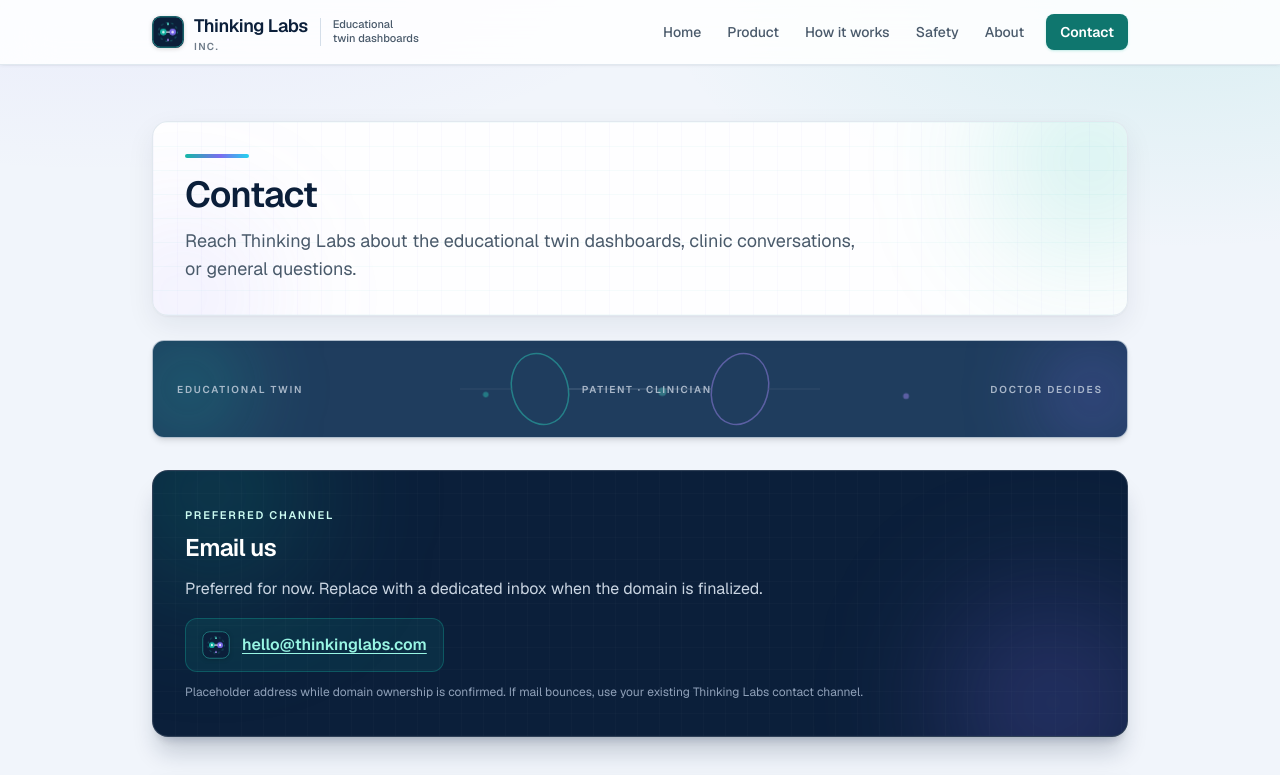
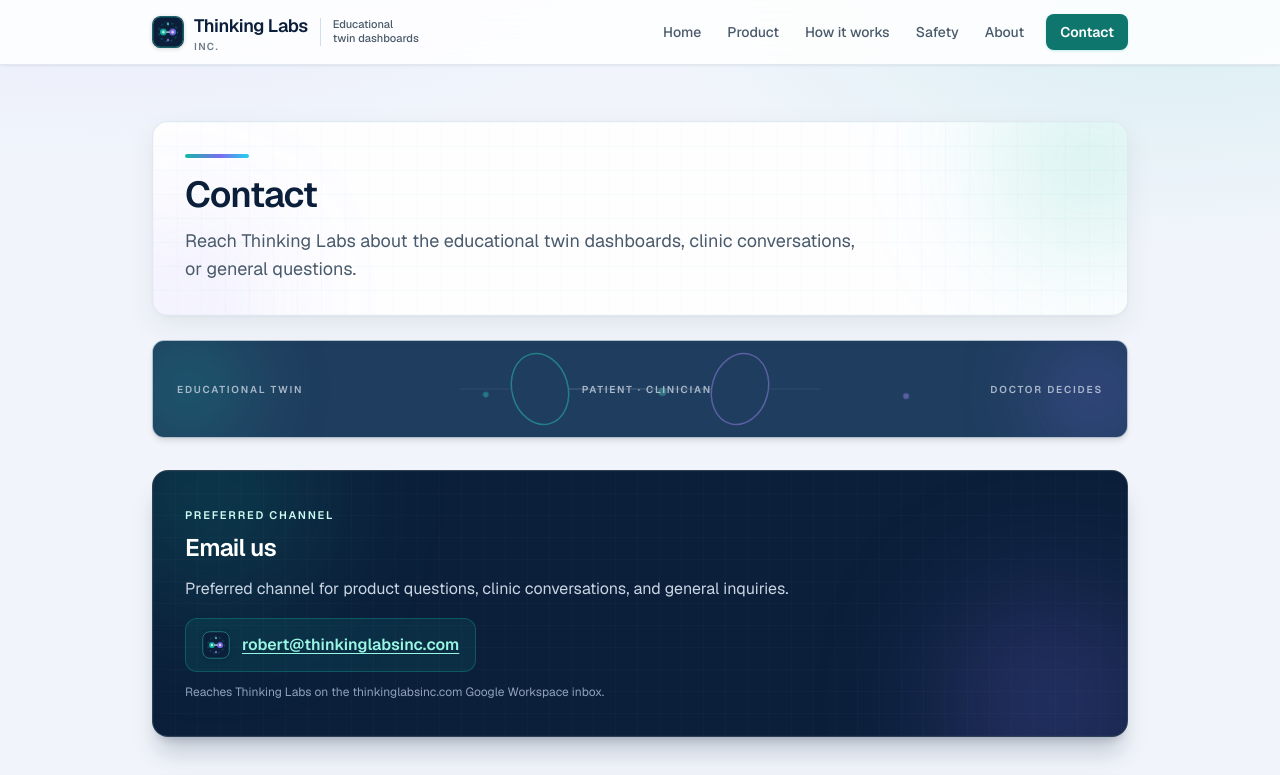
Before and after one commit to nghiemrobert1/thinking-labs-site, a Next.js app: page /contact in a window 1280 px wide. Shown: the top 775 px of the page. Built offline with nearby package versions, Linux system fonts and the light colour scheme.

Commit message:
Point canonical URLs and contact to thinkinglabsinc.com
Use the custom domain for metadata, sitemap, and robots; route contact
mailto to robert@thinkinglabsinc.com; drop About copy that said domain
was still TBD.

```diff
--- a/src/app/about/page.tsx
+++ b/src/app/about/page.tsx
@@ -33,8 +33,7 @@ export default function AboutPage() {
           Thinking Labs builds software that helps people and care teams talk
           about chronic kidney disease and related cardio-metabolic context
           with clearer shared views. We are the manufacturer of the CKD Twin
-          educational product line. Custom domain planning is in progress;
-          this site ships on Vercel while that decision is open.
+          educational product line. Find us at thinkinglabsinc.com.
         </p>
       </DarkBand>
 
--- a/src/app/contact/page.tsx
+++ b/src/app/contact/page.tsx
@@ -6,7 +6,7 @@ import { TechBand } from "@/components/TechBand";
 
 export const metadata: Metadata = {
   title: "Contact",
-  description: "Contact Thinking Labs, Inc. — email placeholder and coming-soon form.",
+  description: "Contact Thinking Labs, Inc. — email and coming-soon form.",
 };
 
 export default function ContactPage() {
@@ -21,19 +21,19 @@ export default function ContactPage() {
 
       <DarkBand eyebrow="Preferred channel" title="Email us">
         <p className="mb-4 text-slate-300">
-          Preferred for now. Replace with a dedicated inbox when the domain is
-          finalized.
+          Preferred channel for product questions, clinic conversations, and
+          general inquiries.
         </p>
         <a
-          href="mailto:hello@thinkinglabs.com?subject=Thinking%20Labs%20inquiry"
+          href="mailto:robert@thinkinglabsinc.com?subject=Thinking%20Labs%20inquiry"
           className="tl-press inline-flex items-center gap-3 rounded-xl border border-teal/30 bg-teal/10 px-4 py-3 text-base font-semibold text-teal-50 transition hover:border-teal/50 hover:bg-teal/20"
         >
           <Logo showWordmark={false} size="sm" />
-          hello@thinkinglabs.com
+          robert@thinkinglabsinc.com
         </a>
         <p className="mt-3 text-xs text-slate-400">
-          Placeholder address while domain ownership is confirmed. If mail
-          bounces, use your existing Thinking Labs contact channel.
+          Reaches Thinking Labs on the thinkinglabsinc.com Google Workspace
+          inbox.
         </p>
       </DarkBand>
 
--- a/src/app/layout.tsx
+++ b/src/app/layout.tsx
@@ -14,7 +14,7 @@ const geistMono = Geist_Mono({
   subsets: ["latin"],
 });
 
-const siteUrl = "https://thinking-labs-site.vercel.app";
+const siteUrl = "https://thinkinglabsinc.com";
 
 export const metadata: Metadata = {
   title: {
--- a/src/app/robots.ts
+++ b/src/app/robots.ts
@@ -6,6 +6,6 @@ export default function robots(): MetadataRoute.Robots {
       userAgent: "*",
       allow: "/",
     },
-    sitemap: "https://thinking-labs-site.vercel.app/sitemap.xml",
+    sitemap: "https://thinkinglabsinc.com/sitemap.xml",
   };
 }
--- a/src/app/sitemap.ts
+++ b/src/app/sitemap.ts
@@ -1,6 +1,6 @@
 import type { MetadataRoute } from "next";
 
-const base = "https://thinking-labs-site.vercel.app";
+const base = "https://thinkinglabsinc.com";
 
 export default function sitemap(): MetadataRoute.Sitemap {
   const paths = [
```
